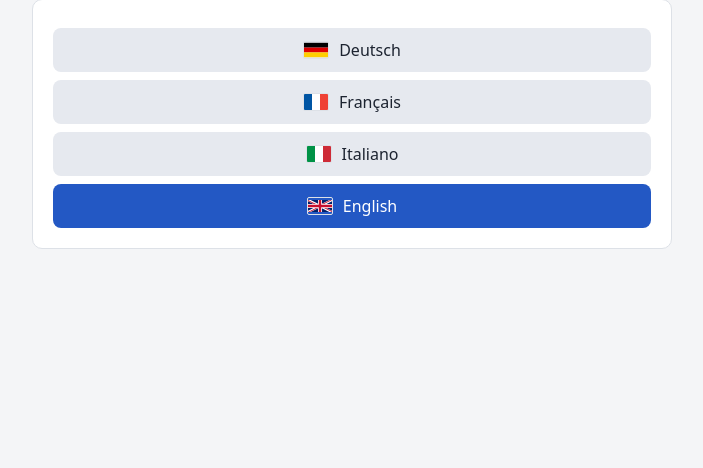
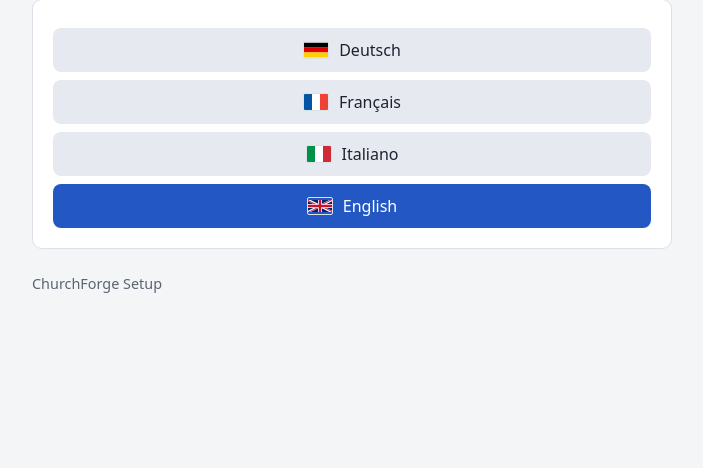
Before and after one commit to uwunderli/churchforge-installer, a PHP site: page / in a window 1280 px wide. Shown: the part 113-581 px from the top of the page, without its empty margins (288-991 px from the left). Run offline with PHP 8.4, Linux system fonts and the light colour scheme.

Commit message:
M1k: Version unten auf jeder Seite
Co-Authored-By: Claude Sonnet 5.5 <noreply@anthropic.com>
Claude-Session: https://claude.ai/code/session_01UURUf4cYaRT6mGc87AiJP8

```diff
--- a/cf-setup/public/index.php
+++ b/cf-setup/public/index.php
@@ -118,7 +118,7 @@ function seite(string $inhalt, bool $mitSprache = true): void
         . '.kw input[type=radio]{position:absolute;opacity:0}.kb{display:block;border:2px solid #dde1e7;border-radius:10px;padding:14px;cursor:pointer;margin-bottom:6px;font-weight:400}'
         . '.kw input:checked+.kb{border-color:#2358c4;background:#eef3fd}.kw input:focus-visible+.kb{outline:2px solid #2358c4}.kk{display:flex;align-items:center;gap:6px;flex-wrap:wrap;color:#2358c4}'
         . '.kn{display:flex;flex-direction:column;align-items:center;gap:2px}.kn small{color:#1c2330;font-size:.75rem}.ka{color:#5b6472;font-size:1.3rem}.kt{display:block;margin-top:10px}.kf{margin:0 0 14px 4px}'
-        . '</style></head><body><main>' . ($mitSprache ? sprachauswahl() : '') . $inhalt . '</main></body></html>';
+        . '</style></head><body><main>' . ($mitSprache ? sprachauswahl() : '') . $inhalt . '<p class="hint" style="margin-top:24px">ChurchForge Setup ' . h(trim((string) @file_get_contents('/opt/cf-setup/VERSION'))) . '</p></main></body></html>';
 }
 
 // ---------- Skripte (öffentlich, ohne Anmeldung; feste Liste) ----------
```
Also changed, not shown: docs/PRUEFUNGEN.md (+1 -0 lines), 3 other files.
